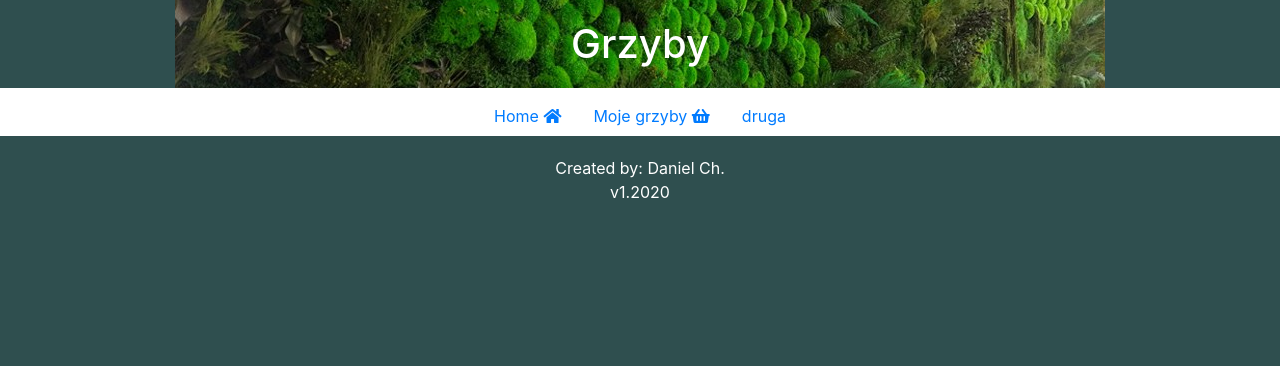
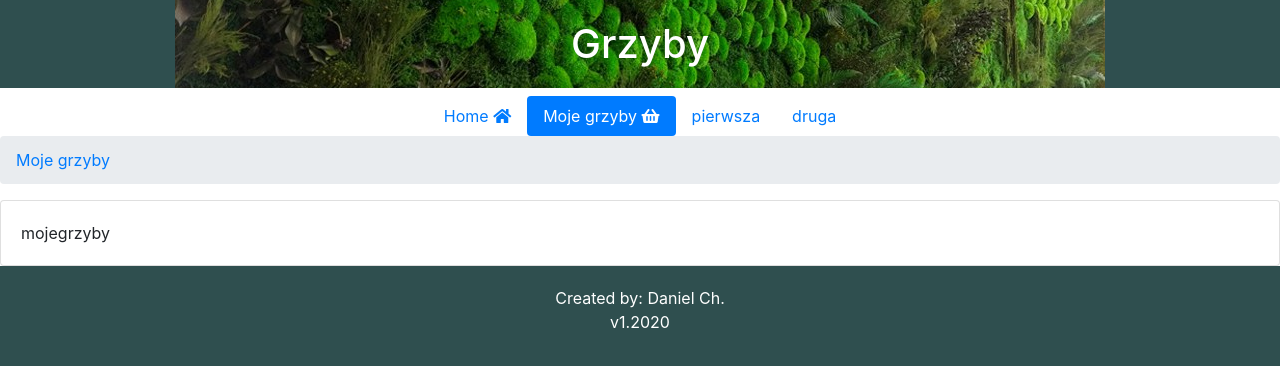
Before and after one commit to danielChrzanowski/AngularProject, an Angular app: page /mojegrzyby in a window 1280 px wide. Before the commit this address led to /. Shown: the top 366 px of the page. Built offline with nearby package versions, Linux system fonts and the light colour scheme.

Commit message:
my mushrooms added

```diff
--- a/src/app/app.component.html
+++ b/src/app/app.component.html
@@ -9,7 +9,10 @@
     <a class="nav-link" [routerLinkActive]="['active']" [routerLink]="['main']">Home <i class="fas fa-home"></i></a>
   </li>
   <li class="nav-item">
-    <a class="nav-link" [routerLinkActive]="['active']" [routerLink]="['strona-pierwsza']">Moje grzyby <i class="fas fa-shopping-basket"></i></a>
+    <a class="nav-link" [routerLinkActive]="['active']" [routerLink]="['mojegrzyby']">Moje grzyby <i class="fas fa-shopping-basket"></i></a>
+  </li>
+  <li class="nav-item">
+    <a class="nav-link" [routerLinkActive]="['active']" [routerLink]="['strona-pierwsza']">pierwsza</a>
   </li>
   <li class="nav-item">
     <a class="nav-link" [routerLinkActive]="['active']" [routerLink]="['strona-druga']">druga</a>
--- /dev/null
+++ b/src/app/mojegrzyby/mojegrzyby.component.html
@@ -0,0 +1,11 @@
+<nav aria-label="breadcrumb">
+    <ol class="breadcrumb">
+      <li class="breadcrumb-item"><a href="mojegrzyby">Moje grzyby</a></li>
+    </ol>
+  </nav>
+
+  <div class="card">
+      <div class="card-body">
+       mojegrzyby
+      </div>
+    </div>
--- /dev/null
+++ b/src/app/mojegrzyby/mojegrzyby.component.ts
@@ -0,0 +1,15 @@
+import { Component, OnInit } from '@angular/core';
+
+@Component({
+  selector: 'app-mojegrzyby',
+  templateUrl: './mojegrzyby.component.html',
+  styleUrls: ['./mojegrzyby.component.scss']
+})
+export class MojegrzybyComponent implements OnInit {
+
+  constructor() { }
+
+  ngOnInit() {
+  }
+
+}
--- a/src/app/routing.module.ts
+++ b/src/app/routing.module.ts
@@ -4,11 +4,13 @@ import { Routes, RouterModule } from '@angular/router';
 import { StronaPierwszaComponent } from './strona-pierwsza/strona-pierwsza.component';
 import { StronaDrugaComponent } from './strona-druga/strona-druga.component';
 import { MainComponent } from './main/main.component';
+import { MojegrzybyComponent } from './mojegrzyby/mojegrzyby.component';
 
 const routes: Routes = [
   { path: 'strona-pierwsza', component: StronaPierwszaComponent },
   { path: 'strona-druga', component: StronaDrugaComponent },
   { path: 'main', component: MainComponent },
+  { path: 'mojegrzyby', component: MojegrzybyComponent },
   { path: '', redirectTo: 'main', pathMatch: 'full' }
 ];
 
@@ -23,4 +25,4 @@ const routes: Routes = [
 
 export class RoutingModule { }
 
-export const routingComponents=[StronaPierwszaComponent, StronaDrugaComponent, MainComponent]
+export const routingComponents=[StronaPierwszaComponent, StronaDrugaComponent, MainComponent, MojegrzybyComponent]
--- a/src/app/strona-pierwsza/strona-pierwsza.component.html
+++ b/src/app/strona-pierwsza/strona-pierwsza.component.html
@@ -1,6 +1,6 @@
 <nav aria-label="breadcrumb">
   <ol class="breadcrumb">
-    <li class="breadcrumb-item"><a href="strona-pierwsza">Moje grzyby</a></li>
+    <li class="breadcrumb-item"><a href="strona-pierwsza">Stron pierwsza</a></li>
   </ol>
 </nav>
 
```
Also changed, not shown: src/app/mojegrzyby/mojegrzyby.module.ts (added, +13 -0 lines), src/app/mojegrzyby/mojegrzyby.component.scss (added), 1 other file (tests, documents, lock files or other folders).
